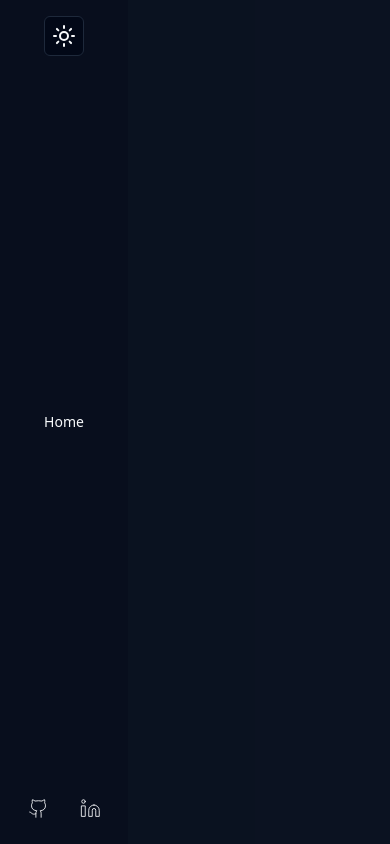
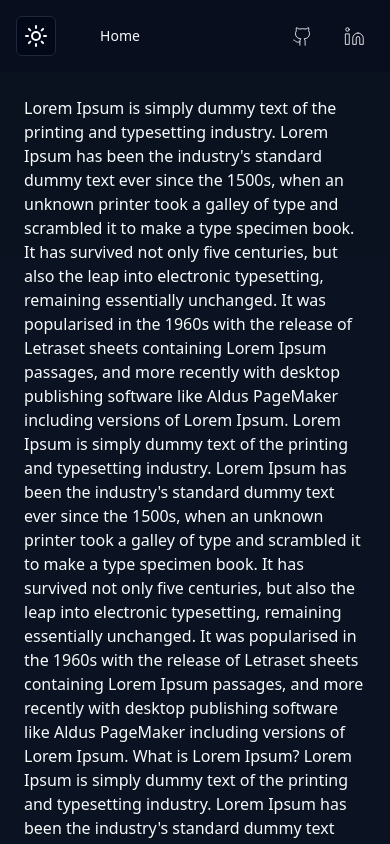
Before and after one commit to JaypeeFern/Portfolio, a React (Vite) app: page / in a window 390 px wide. Built offline with nearby package versions, Linux system fonts and the light colour scheme.

Commit message:
added responsiveness to current ui layout

```diff
--- a/package.json
+++ b/package.json
@@ -10,6 +10,7 @@
     "preview": "vite preview"
   },
   "dependencies": {
+    "@radix-ui/react-scroll-area": "^1.0.4",
     "@radix-ui/react-separator": "^1.0.3",
     "@radix-ui/react-slot": "^1.0.2",
     "class-variance-authority": "^0.7.0",
--- a/src/components/Sidenav.tsx
+++ b/src/components/SideNavigation.tsx
@@ -2,13 +2,13 @@
 import DarkModeButtons from "./DarkModeButton"
 import { Button } from "./ui/button"
 
-export default function SideNav() {
+export default function SideNavigation() {
     return (
         <>
             <div className="theme-buttons-container flex justify-center">
                 <DarkModeButtons />
             </div>
-            <div className="pages-container w-32 flex flex-col justify-center">
+            <div className="pages-container w-32 flex flex-col justify-center min-[320px]:me-auto">
                 <Button variant='ghost' className="hover:bg-gray-400 hover:dark:bg-gray-500 dar transition-colors duration-200 ease-in-out rounded-none">Home</Button>
             </div>
             <div className="socials-container flex justify-center gap-3">
--- /dev/null
+++ b/src/components/ui/scroll-area.tsx
@@ -0,0 +1,46 @@
+import * as React from "react"
+import * as ScrollAreaPrimitive from "@radix-ui/react-scroll-area"
+
+import { cn } from "@/lib/utils"
+
+const ScrollArea = React.forwardRef<
+  React.ElementRef<typeof ScrollAreaPrimitive.Root>,
+  React.ComponentPropsWithoutRef<typeof ScrollAreaPrimitive.Root>
+>(({ className, children, ...props }, ref) => (
+  <ScrollAreaPrimitive.Root
+    ref={ref}
+    className={cn("relative overflow-hidden", className)}
+    {...props}
+  >
+    <ScrollAreaPrimitive.Viewport className="h-full w-full rounded-[inherit]">
+      {children}
+    </ScrollAreaPrimitive.Viewport>
+    <ScrollBar />
+    <ScrollAreaPrimitive.Corner />
+  </ScrollAreaPrimitive.Root>
+))
+ScrollArea.displayName = ScrollAreaPrimitive.Root.displayName
+
+const ScrollBar = React.forwardRef<
+  React.ElementRef<typeof ScrollAreaPrimitive.ScrollAreaScrollbar>,
+  React.ComponentPropsWithoutRef<typeof ScrollAreaPrimitive.ScrollAreaScrollbar>
+>(({ className, orientation = "vertical", ...props }, ref) => (
+  <ScrollAreaPrimitive.ScrollAreaScrollbar
+    ref={ref}
+    orientation={orientation}
+    className={cn(
+      "flex touch-none select-none transition-colors",
+      orientation === "vertical" &&
+        "h-full w-2.5 border-l border-l-transparent p-[1px]",
+      orientation === "horizontal" &&
+        "h-2.5 border-t border-t-transparent p-[1px]",
+      className
+    )}
+    {...props}
+  >
+    <ScrollAreaPrimitive.ScrollAreaThumb className="relative flex-1 rounded-full bg-border" />
+  </ScrollAreaPrimitive.ScrollAreaScrollbar>
+))
+ScrollBar.displayName = ScrollAreaPrimitive.ScrollAreaScrollbar.displayName
+
+export { ScrollArea, ScrollBar }
--- a/src/layouts/IndexLayout.tsx
+++ b/src/layouts/IndexLayout.tsx
@@ -1,15 +1,16 @@
 import { Outlet } from 'react-router-dom'
-import SideNav from '@/components/SideNav'
+import { ScrollArea } from '@/components/ui/scroll-area'
+import SideNavigation from '@/components/SideNavigation'
 
 export default function IndexLayout() {
     return (
-        <div className='main-container h-screen flex flex-row'>
-            <div className='side-nav-container flex flex-col align-middle justify-between bg-gray-800/20 py-4'>
-                <SideNav/>
+        <div className='main-container h-screen flex flex-col md:flex-row'>
+            <div className='side-nav-container flex bg-gray-800/20 flex-row p-4 md:px-0 md:flex-col md:justify-between'>
+                <SideNavigation/>
             </div>
-            <div className='content-container w-screen bg-gray-800/30'>
+            <ScrollArea className='content-container w-screen bg-gray-800/30 overflow-auto'>
                 <Outlet />
-            </div>
+            </ScrollArea>
         </div>
     )
 }
--- a/src/pages/Homepage.tsx
+++ b/src/pages/Homepage.tsx
@@ -1,7 +1,18 @@
 export default function Homepage() {
     return (
-        <div className="p-2">
-
+        <div className="p-6 h-full">
+            Lorem Ipsum is simply dummy text of the printing and typesetting industry. Lorem Ipsum has been the industry's standard dummy text ever since the 1500s, when an unknown printer took a galley of type and scrambled it to make a type specimen book. It has survived not only five centuries, but also the leap into electronic typesetting, remaining essentially unchanged. It was popularised in the 1960s with the release of Letraset sheets containing Lorem Ipsum passages, and more recently with desktop publishing software like Aldus PageMaker including versions of Lorem Ipsum.
+            Lorem Ipsum is simply dummy text of the printing and typesetting industry. Lorem Ipsum has been the industry's standard dummy text ever since the 1500s, when an unknown printer took a galley of type and scrambled it to make a type specimen book. It has survived not only five centuries, but also the leap into electronic typesetting, remaining essentially unchanged. It was popularised in the 1960s with the release of Letraset sheets containing Lorem Ipsum passages, and more recently with desktop publishing software like Aldus PageMaker including versions of Lorem Ipsum. What is Lorem Ipsum?
+            Lorem Ipsum is simply dummy text of the printing and typesetting industry. Lorem Ipsum has been the industry's standard dummy text ever since the 1500s, when an unknown printer took a galley of type and scrambled it to make a type specimen book. It has survived not only five centuries, but also the leap into electronic typesetting, remaining essentially unchanged. It was popularised in the 1960s with the release of Letraset sheets containing Lorem Ipsum passages, and more recently with desktop publishing software like Aldus PageMaker including versions of Lorem Ipsum. What is Lorem Ipsum?
+            Lorem Ipsum is simply dummy text of the printing and typesetting industry. Lorem Ipsum has been the industry's standard dummy text ever since the 1500s, when an unknown printer took a galley of type and scrambled it to make a type specimen book. It has survived not only five centuries, but also the leap into electronic typesetting, remaining essentially unchanged. It was popularised in the 1960s with the release of Letraset sheets containing Lorem Ipsum passages, and more recently with desktop publishing software like Aldus PageMaker including versions of Lorem Ipsum. What is Lorem Ipsum?
+            Lorem Ipsum is simply dummy text of the printing and typesetting industry. Lorem Ipsum has been the industry's standard dummy text ever since the 1500s, when an unknown printer took a galley of type and scrambled it to make a type specimen book. It has survived not only five centuries, but also the leap into electronic typesetting, remaining essentially unchanged. It was popularised in the 1960s with the release of Letraset sheets containing Lorem Ipsum passages, and more recently with desktop publishing software like Aldus PageMaker including versions of Lorem Ipsum. What is Lorem Ipsum?
+            Lorem Ipsum is simply dummy text of the printing and typesetting industry. Lorem Ipsum has been the industry's standard dummy text ever since the 1500s, when an unknown printer took a galley of type and scrambled it to make a type specimen book. It has survived not only five centuries, but also the leap into electronic typesetting, remaining essentially unchanged. It was popularised in the 1960s with the release of Letraset sheets containing Lorem Ipsum passages, and more recently with desktop publishing software like Aldus PageMaker including versions of Lorem Ipsum. What is Lorem Ipsum?
+            Lorem Ipsum is simply dummy text of the printing and typesetting industry. Lorem Ipsum has been the industry's standard dummy text ever since the 1500s, when an unknown printer took a galley of type and scrambled it to make a type specimen book. It has survived not only five centuries, but also the leap into electronic typesetting, remaining essentially unchanged. It was popularised in the 1960s with the release of Letraset sheets containing Lorem Ipsum passages, and more recently with desktop publishing software like Aldus PageMaker including versions of Lorem Ipsum. What is Lorem Ipsum?
+            Lorem Ipsum is simply dummy text of the printing and typesetting industry. Lorem Ipsum has been the industry's standard dummy text ever since the 1500s, when an unknown printer took a galley of type and scrambled it to make a type specimen book. It has survived not only five centuries, but also the leap into electronic typesetting, remaining essentially unchanged. It was popularised in the 1960s with the release of Letraset sheets containing Lorem Ipsum passages, and more recently with desktop publishing software like Aldus PageMaker including versions of Lorem Ipsum. What is Lorem Ipsum?
+            Lorem Ipsum is simply dummy text of the printing and typesetting industry. Lorem Ipsum has been the industry's standard dummy text ever since the 1500s, when an unknown printer took a galley of type and scrambled it to make a type specimen book. It has survived not only five centuries, but also the leap into electronic typesetting, remaining essentially unchanged. It was popularised in the 1960s with the release of Letraset sheets containing Lorem Ipsum passages, and more recently with desktop publishing software like Aldus PageMaker including versions of Lorem Ipsum. What is Lorem Ipsum?
+            Lorem Ipsum is simply dummy text of the printing and typesetting industry. Lorem Ipsum has been the industry's standard dummy text ever since the 1500s, when an unknown printer took a galley of type and scrambled it to make a type specimen book. It has survived not only five centuries, but also the leap into electronic typesetting, remaining essentially unchanged. It was popularised in the 1960s with the release of Letraset sheets containing Lorem Ipsum passages, and more recently with desktop publishing software like Aldus PageMaker including versions of Lorem Ipsum. What is Lorem Ipsum?
+            Lorem Ipsum is simply dummy text of the printing and typesetting industry. Lorem Ipsum has been the industry's standard dummy text ever since the 1500s, when an unknown printer took a galley of type and scrambled it to make a type specimen book. It has survived not only five centuries, but also the leap into electronic typesetting, remaining essentially unchanged. It was popularised in the 1960s with the release of Letraset sheets containing Lorem Ipsum passages, and more recently with desktop publishing software like Aldus PageMaker including versions of Lorem Ipsum. What is Lorem Ipsum?
+            Lorem Ipsum is simply dummy text of the printing and typesetting industry. Lorem Ipsum has been the industry's standard dummy text ever since the 1500s, when an unknown printer took a galley of type and scrambled it to make a type specimen book. It has survived not only five centuries, but also the leap into electronic typesetting, remaining essentially unchanged. It was popularised in the 1960s with the release of Letraset sheets containing Lorem Ipsum passages, and more recently with desktop publishing software like Aldus PageMaker including versions of Lorem Ipsum.
         </div>
     )
 }
```
Also changed, not shown: 1 other file (tests, documents, lock files or other folders).
